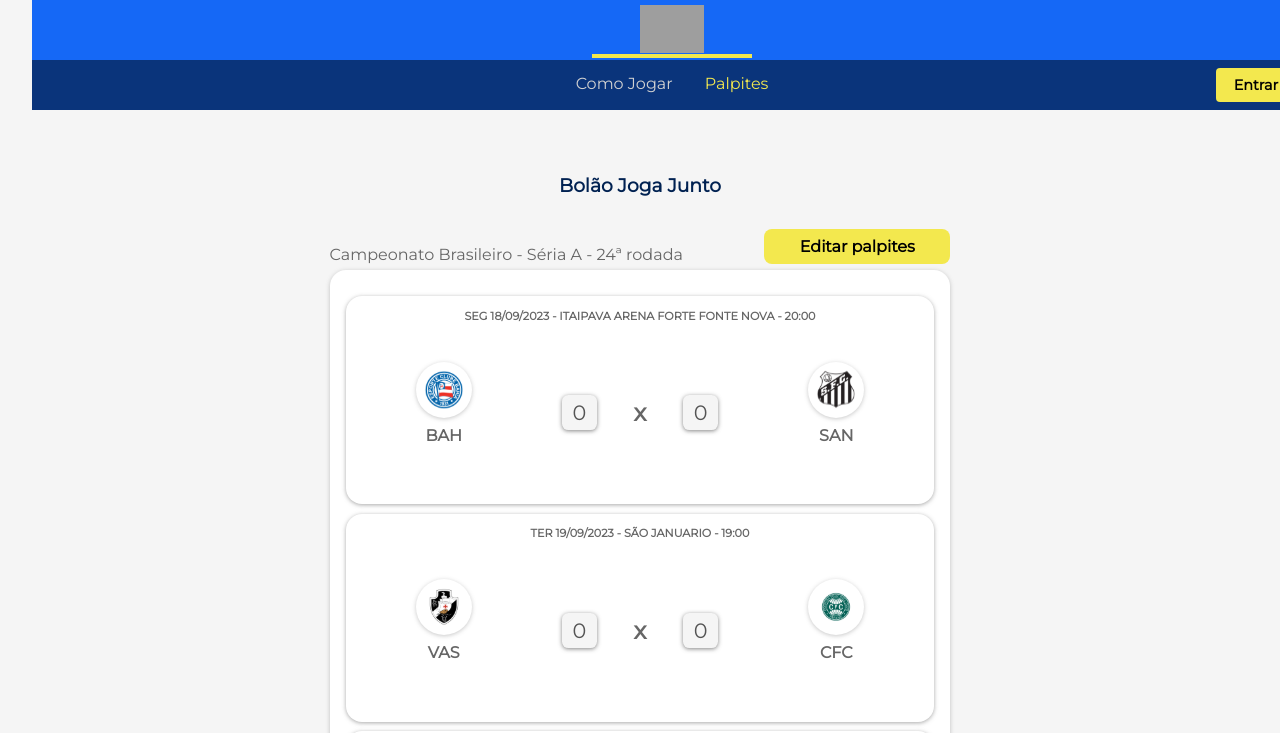
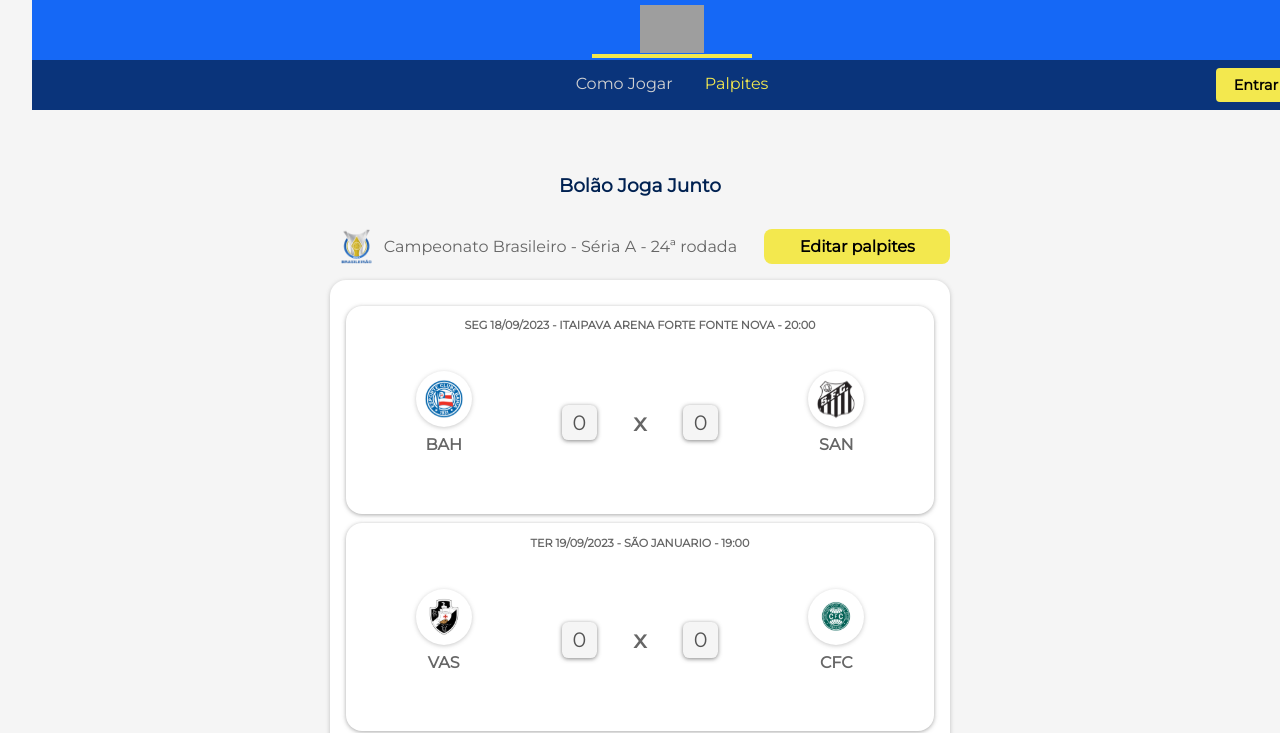
Before and after one commit to guipiri/bolao-jogajunto, a React (Vite) app: page /palpite in a window 1280 px wide. Shown: the top 733 px of the page. Built offline with nearby package versions, Linux system fonts and the light colour scheme; grey boxes are pictures that could not be loaded.

Commit message:
feat: logo campeonato

```diff
--- a/src/routes/palpite/Palpite.css
+++ b/src/routes/palpite/Palpite.css
@@ -31,12 +31,20 @@
   width: 100%;
   display: flex;
   justify-content: space-between;
-  margin-bottom: .4rem;
+  margin-bottom: 1rem;
   align-items: flex-end;
 }
 
 .palpitesHeader p {
   color: #666666;
+  display: flex;
+  align-items: center;
+  margin-right: 1rem;
+}
+
+.palpitesHeader p img {
+  width: 35px;
+  margin: 0 .6rem;
 }
 
 .button {
@@ -57,7 +65,7 @@
 }
 
 .divButton {
-  margin-top: .6rem;
+  margin-top: 1.6rem;
   max-width: 30rem;
   height: 42px;
   margin-bottom: 10rem;
--- a/src/routes/palpite/Palpite.jsx
+++ b/src/routes/palpite/Palpite.jsx
@@ -24,6 +24,7 @@ import RBB from "../../assets/RBB.svg";
 import SAN from "../../assets/SAN.svg";
 import SAO from "../../assets/SAO.svg";
 import VAS from "../../assets/VAS.svg";
+import campeonato from "../../assets/campeonato.png";
 
 function Palpite() {
   const matches = [
@@ -199,7 +200,7 @@ function Palpite() {
         <div className="palpites flexColumnCenter">
           <div className="palpitesHeader">
             <div>
-              <p>Campeonato Brasileiro - Séria A - 24ª rodada </p>
+              <p><img src={campeonato} alt="logo-do-campeonato-brasileiro" />Campeonato Brasileiro - Séria A - 24ª rodada </p>
             </div>
             <button
               className={isChangeable ? "none" : "button"}
```
Also changed, not shown: src/assets/campeonato.png (added).
